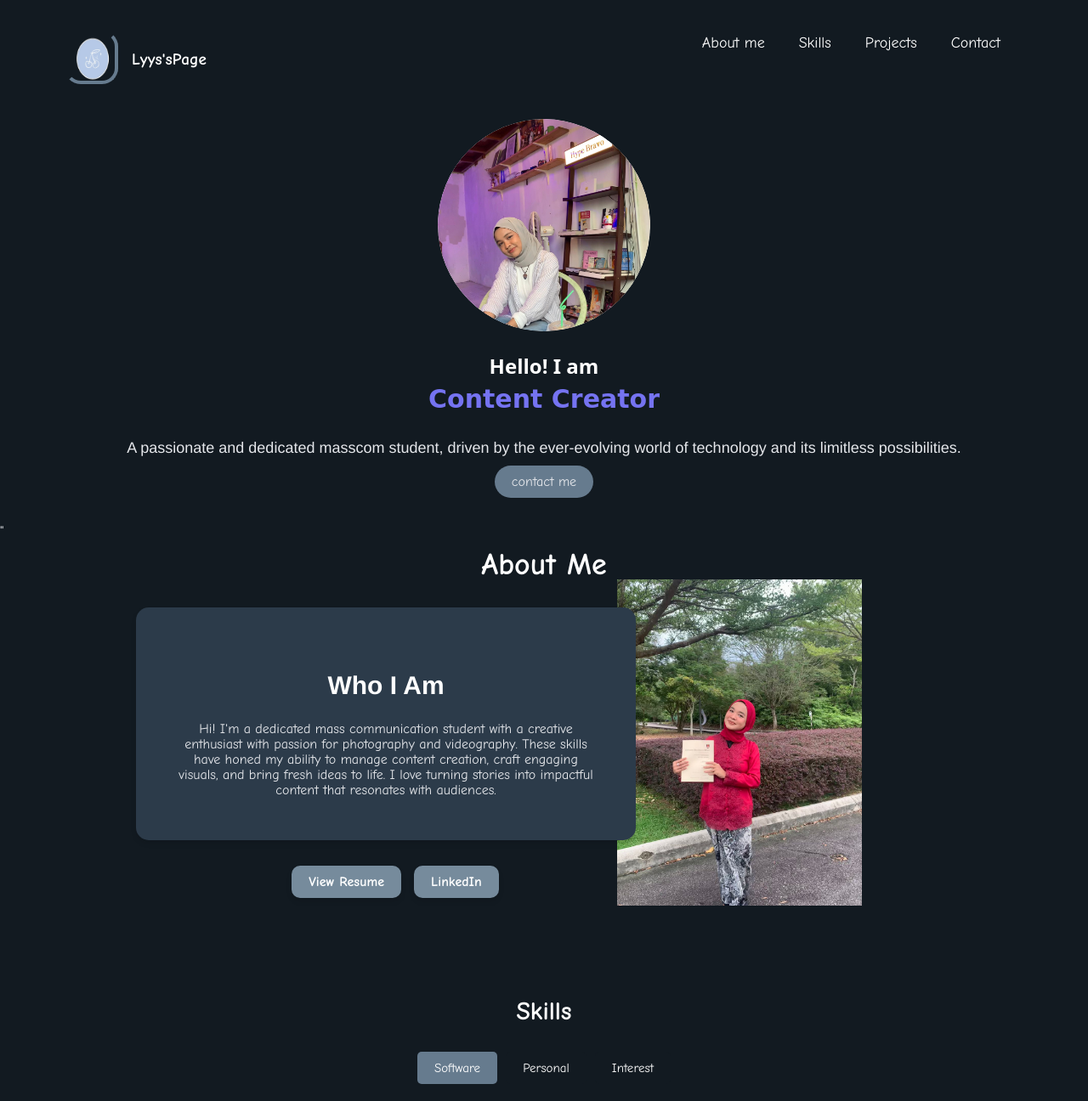
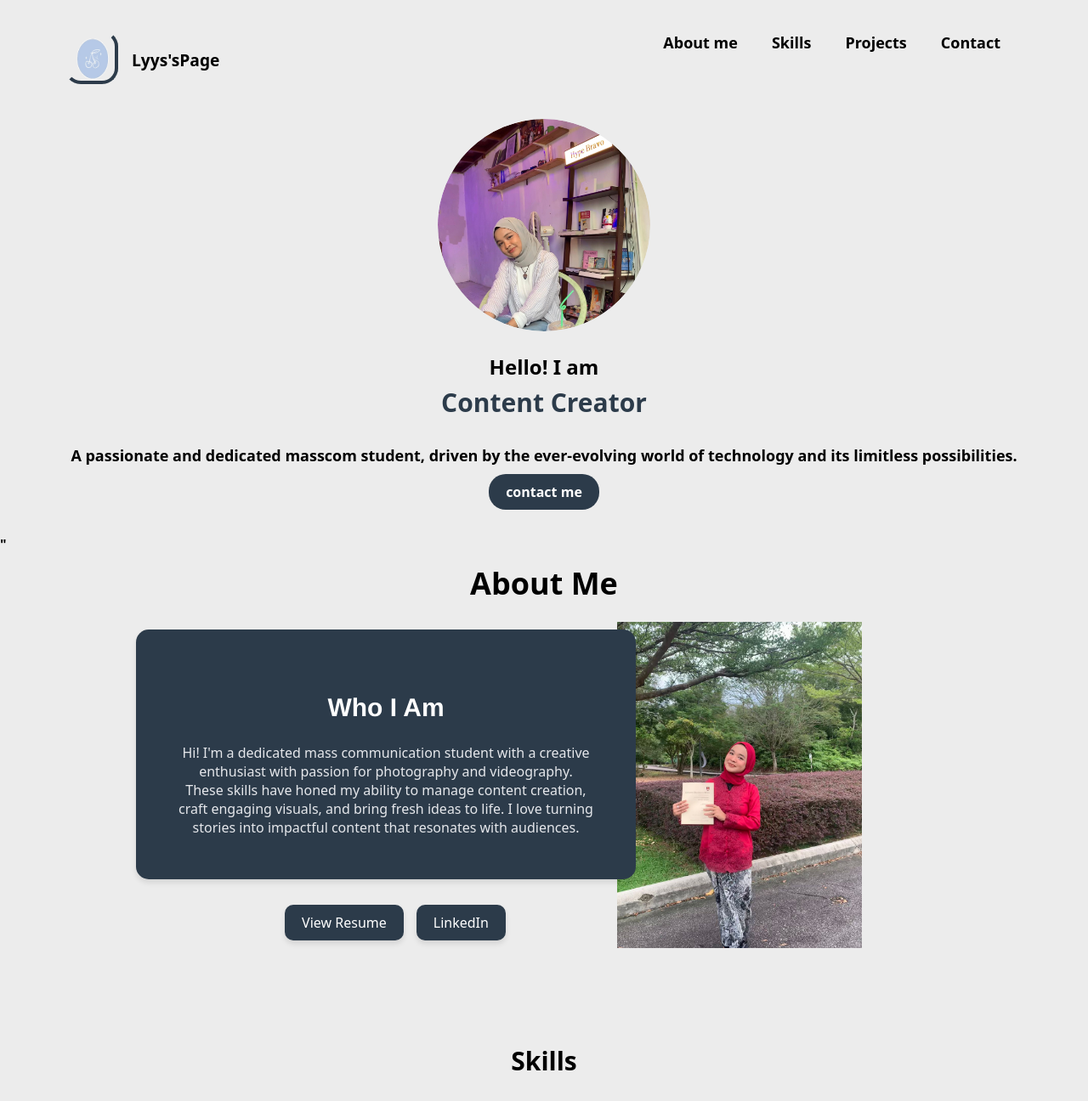
Before and after one commit to lysyasufia/portfolio-website, a plain HTML site: page index.html in a window 1280 px wide. Shown: the top 1296 px of the page at 85% size. Drawn offline with Linux system fonts and the light colour scheme.

Commit message:
Update css.css

```diff
--- a/css/css.css
+++ b/css/css.css
@@ -1,8 +1,8 @@
 /* General styles */
 body {
     margin: 0;
-    font-family: 'Comic Sans MS', 'Comic Sans', cursive; /* Change the font-family */
-    background-color: #121A21;
+    font-family: system-ui, -apple-system, BlinkMacSystemFont, 'Segoe UI', Roboto, Oxygen, Ubuntu, Cantarell, 'Open Sans', 'Helvetica Neue', sans-serif;
+    background-color: #ececec;
     color: #E5E7EB;
     z-index: 0;
 }
@@ -49,8 +49,8 @@ header {
     height: 55px;
     border: 4px solid transparent;
     border-radius: 30%;
-    border-top-color: #667B8E;
-    border-right-color: #667B8E;
+    border-top-color: #2C3B4A;
+    border-right-color: #2C3B4A;
     animation: swirl 4s linear infinite;
 }
 
@@ -66,8 +66,8 @@ header {
 .page-title {
     font-size: 1.2rem;
     font-weight: bold;
-    color: #FFFFFF;
-    font-family: 'Comic Sans MS', 'Comic Sans', cursive; /* Change the font-family */
+    color: #000000;
+    font-family: system-ui, -apple-system, BlinkMacSystemFont, 'Segoe UI', Roboto, Oxygen, Ubuntu, Cantarell, 'Open Sans', 'Helvetica Neue', sans-serif;
     position: sticky;
     overflow: hidden; /* Ensure the text doesn't overflow */
 }
@@ -86,8 +86,8 @@ nav {
   width: -900px;
   text-align: center;
   font-size: 18px;
-  font-family: 'Comic Sans MS', 'Comic Sans', cursive;
-  z-index: 1000;
+  font-family: system-ui, -apple-system, BlinkMacSystemFont, 'Segoe UI', Roboto, Oxygen, Ubuntu, Cantarell, 'Open Sans', 'Helvetica Neue', sans-serif;
+  font-weight: bold;
 }
 
 nav ul {
@@ -100,7 +100,7 @@ nav ul {
 
 nav ul li a {
   text-decoration: none;
-  color: #ffffff;
+  color: #000000;
   padding: 10px 15px;
   border-radius: 20px;
   transition: background-color 0.3s ease;
@@ -108,7 +108,7 @@ nav ul li a {
 
 nav ul li a.active,
 nav ul li a:hover {
-  background-color: #42596d;
+  background-color: #2C3B4A;
 }
 
 /* Main content styles */
@@ -118,7 +118,7 @@ main {
     align-items: center;
     padding: 40px;
     text-align: center;
-    font-family: 'Comic Sans MS', 'Comic Sans', cursive; /* Change the font-family */
+    font-family: system-ui, -apple-system, BlinkMacSystemFont, 'Segoe UI', Roboto, Oxygen, Ubuntu, Cantarell, 'Open Sans', 'Helvetica Neue', sans-serif
 }
 
 .profile {
@@ -134,21 +134,21 @@ main {
     border-radius: 50%;
     object-fit: cover;
     clip-path: circle();
-    background: #fff;
+
 }
 
 .profile-text h1 {
     margin: 0;
     font-size: 24px;
-    color: #ffffff;
+    color: #000000;
     font-family: system-ui, -apple-system, BlinkMacSystemFont, 'Segoe UI', Roboto, Oxygen, Ubuntu, Cantarell, 'Open Sans', 'Helvetica Neue', sans-serif /* Change the font-family */
 }
 
 .profile-text h2 {
     margin: 5px 0;
     font-size: 30px;
-    color: #7573f1;
-    font-family: 'Comic', 'Comic Sans', cursive; /* Change the font-family */
+    color: #2C3B4A;
+    font-family: system-ui, -apple-system, BlinkMacSystemFont, 'Segoe UI', Roboto, Oxygen, Ubuntu, Cantarell, 'Open Sans', 'Helvetica Neue', sans-serif;
     position: relative;
     overflow: hidden; /* Ensure the text doesn't overflow */
     gap: 10px;
@@ -161,14 +161,14 @@ main {
 .profile-text p {
     margin: 20px 0;
     font-size: 18px;
-    color: #E5E7EB;
-    font-family: 'Franklin Gothic Medium', 'Arial Narrow', Arial, sans-serif/* Change the font-family */
+    color: #000000;
+    font-family: system-ui, -apple-system, BlinkMacSystemFont, 'Segoe UI', Roboto, Oxygen, Ubuntu, Cantarell, 'Open Sans', 'Helvetica Neue', sans-serif;
 
 }
 .contact-me {
     text-decoration: none;
-    color: #E5E7EB;
-    background-color: #667B8E;
+    color: #ffffff;
+    background-color: #2C3B4A;
     padding: 10px 20px;
     border-radius: 20px;
     transition: background-color 0.3s ease;
@@ -191,9 +191,7 @@ main {
 /* General styles */
 body {
     margin: 0;
-    font-family: 'Comic Sans MS', sans-serif;
-    background-color: #121A21;
-    color: #E5E7EB;
+    font-family: system-ui, -apple-system, BlinkMacSystemFont, 'Segoe UI', Roboto, Oxygen, Ubuntu, Cantarell, 'Open Sans', 'Helvetica Neue', sans-serif
 }
 
 header {
@@ -234,9 +232,9 @@ header {
 .about-page-title {
     font-size: 36px;
     font-weight: bold;
-    color: #FFFFFF;
+    color: #000000;
     margin-bottom: 30px;
-    font-family: 'Comic Sans MS', sans-serif;
+    font-family: system-ui, -apple-system, BlinkMacSystemFont, 'Segoe UI', Roboto, Oxygen, Ubuntu, Cantarell, 'Open Sans', 'Helvetica Neue', sans-serif
 }
 
 .about-container {
@@ -274,7 +272,10 @@ header {
 
 .about-description {
     font-size: 16px;
+    font-family: system-ui, -apple-system, BlinkMacSystemFont, 'Segoe UI', Roboto, Oxygen, Ubuntu, Cantarell, 'Open Sans', 'Helvetica Neue', sans-serif;
     color: #E5E7EB;
+    font-weight: normal;
+
 }
 
 /* Buttons */
@@ -285,13 +286,15 @@ header {
   align-items: center;
   display: flex;
   gap: 15px;
+  font-family: system-ui, -apple-system, BlinkMacSystemFont, 'Segoe UI', Roboto, Oxygen, Ubuntu, Cantarell, 'Open Sans', 'Helvetica Neue', sans-serif;
   justify-content: center; /* Center the buttons */
+
 }
 
 .button {
   display: inline-block;
   padding: 10px 20px;
-  background-color: #768b9c;
+  background-color: #2C3B4A;
   color: #FFFFFF;
   text-decoration: none;
   font-size: 16px;
@@ -299,6 +302,7 @@ header {
   border-radius: 10px;
   box-shadow: 0 4px 6px rgba(0, 0, 0, 0.1);
   transition: background-color 0.3s ease, transform 0.2s ease, box-shadow 0.3s ease;
+  font-weight: normal;
 }
 
 /* Hover Effect */
@@ -356,9 +360,9 @@ header {
 /* Main Skills Section Styling */
 .skills-section {
   padding: 40px 100px;
-  background-color: #121A21;
-  color: #fff;
-  font-family: 'Comic Sans MS', sans-serif;
+  background-color: #ececec;
+  color: #000000;
+  font-family: system-ui, -apple-system, BlinkMacSystemFont, 'Segoe UI', Roboto, Oxygen, Ubuntu, Cantarell, 'Open Sans', 'Helvetica Neue', sans-serif;
   text-align: center;
   font-size: 20px;
   text-align: center;
@@ -381,13 +385,14 @@ header {
   cursor: pointer;
   border-radius: 5px;
   transition: background-color 0.3s ease;
-  font-family: 'Comic Sans MS', sans-serif;
+  font-family: system-ui, -apple-system, BlinkMacSystemFont, 'Segoe UI', Roboto, Oxygen, Ubuntu, Cantarell, 'Open Sans', 'Helvetica Neue', sans-serif;
   font-size: 15px;
+  font-weight: bold;
 }
 
 .tab-button.active,
 .tab-button:hover {
-  background-color: #667B8E;
+  background-color: #4b5f74;
 }
 
 .skills-content {
@@ -395,6 +400,8 @@ header {
   flex-wrap: wrap;
   gap: 15px;
   justify-content: center;
+  font-weight: normal;
+  font-size: 17px;
 }
 
 .skills-tab {
@@ -468,14 +475,14 @@ header {
 #projects {
     padding: 40px;
     text-align: center;
-    background-color: #121A21; /* Replace with your palette */
+    background-color: #ececec; /* Replace with your palette */
   }
 
   .section-title {
     font-size: 2.0rem;
     margin-bottom: 30px;
-    color: #ffffff; /* Replace with your palette */
-    font-family: 'Comic Sans MS', 'Comic Sans', cursive; /* Change the font-family */
+    color: #000000; /* Replace with your palette */
+    font-family: system-ui, -apple-system, BlinkMacSystemFont, 'Segoe UI', Roboto, Oxygen, Ubuntu, Cantarell, 'Open Sans', 'Helvetica Neue', sans-serif
   }
 
   /* Projects Grid */
@@ -530,10 +537,10 @@ header {
   }
 
   .project-overlay h3 {
-    font-size: 1.5rem;
+    font-size: 1.3rem;
     text-transform: uppercase;
     text-align: center;
-    font-family: 'Times New Roman', Times, serif;
+    font-family: system-ui, -apple-system, BlinkMacSystemFont, 'Segoe UI', Roboto, Oxygen, Ubuntu, Cantarell, 'Open Sans', 'Helvetica Neue', sans-serif
   }
 
   /* Responsive Design */
@@ -553,8 +560,9 @@ header {
 body, h1, p {
   margin: 0;
   padding: 0px;
-  font-family: 'Comic Sans MS', 'Comic Sans', cursive;
-  gap: 90px;
+  font-family: system-ui, -apple-system, BlinkMacSystemFont, 'Segoe UI', Roboto, Oxygen, Ubuntu, Cantarell, 'Open Sans', 'Helvetica Neue', sans-serif;
+  font-weight: bold;
+  color: #000;
 }
 
 
@@ -590,9 +598,9 @@ body, h1, p {
   border: none;
   border-radius: 20px;
   padding: 15px 35px;
-  color: #fff;
+  color: #000000;
   font-size: 1.2rem;
-  font-family: 'Franklin Gothic Medium', 'Arial Narrow', Arial, sans-serif;
+  font-family: system-ui, -apple-system, BlinkMacSystemFont, 'Segoe UI', Roboto, Oxygen, Ubuntu, Cantarell, 'Open Sans', 'Helvetica Neue', sans-serif;
   cursor: pointer;
   display: flex;
   align-items: center;
@@ -604,25 +612,26 @@ body, h1, p {
   display: flex;
   align-items: center;
   gap: 10px; /* Space between icon and text */
-  background-color: #58677c;
+  background-color: #2C3B4A;
   border: none;
   border-radius: 20px;
   padding: 15px 35px;
   color: #fff;
-  font-size: 1.2rem;
-  font-family: 'Franklin Gothic Medium', 'Arial Narrow', Arial, sans-serif;
+  font-size: 1rem;
+  font-family: system-ui, -apple-system, BlinkMacSystemFont, 'Segoe UI', Roboto, Oxygen, Ubuntu, Cantarell, 'Open Sans', 'Helvetica Neue', sans-serif;
   cursor: pointer;
   transition: background-color 0.3s ease;
+  font-weight: bold;
 }
 
 
 .info-detail {
   margin-top: 10px;
-  font-size: 0.95em;
+  font-size: 0.90em;
   display: none; /* Hide by default */
   font-family: 'Franklin Gothic Medium', 'Arial Narrow', Arial, sans-serif;
   letter-spacing: 2px;
-  color: #ffffff;
+  color: #000000;
   transition: opacity 0.3s ease-in-out;
   opacity: 0; /* Fully transparent */
 }
@@ -650,7 +659,7 @@ body, h1, p {
 }
 
 .info-btn:hover {
-  background-color: #b1b2e9;
+  background-color: #3a5369;
   color: #ffffff;
 }
 
@@ -692,6 +701,6 @@ body, h1, p {
 footer {
     text-align: center;
     padding: 1px;
-    background-color: #121A21;
+    background-color: #ececec;
     color: #E5E7EB;
 }
```
